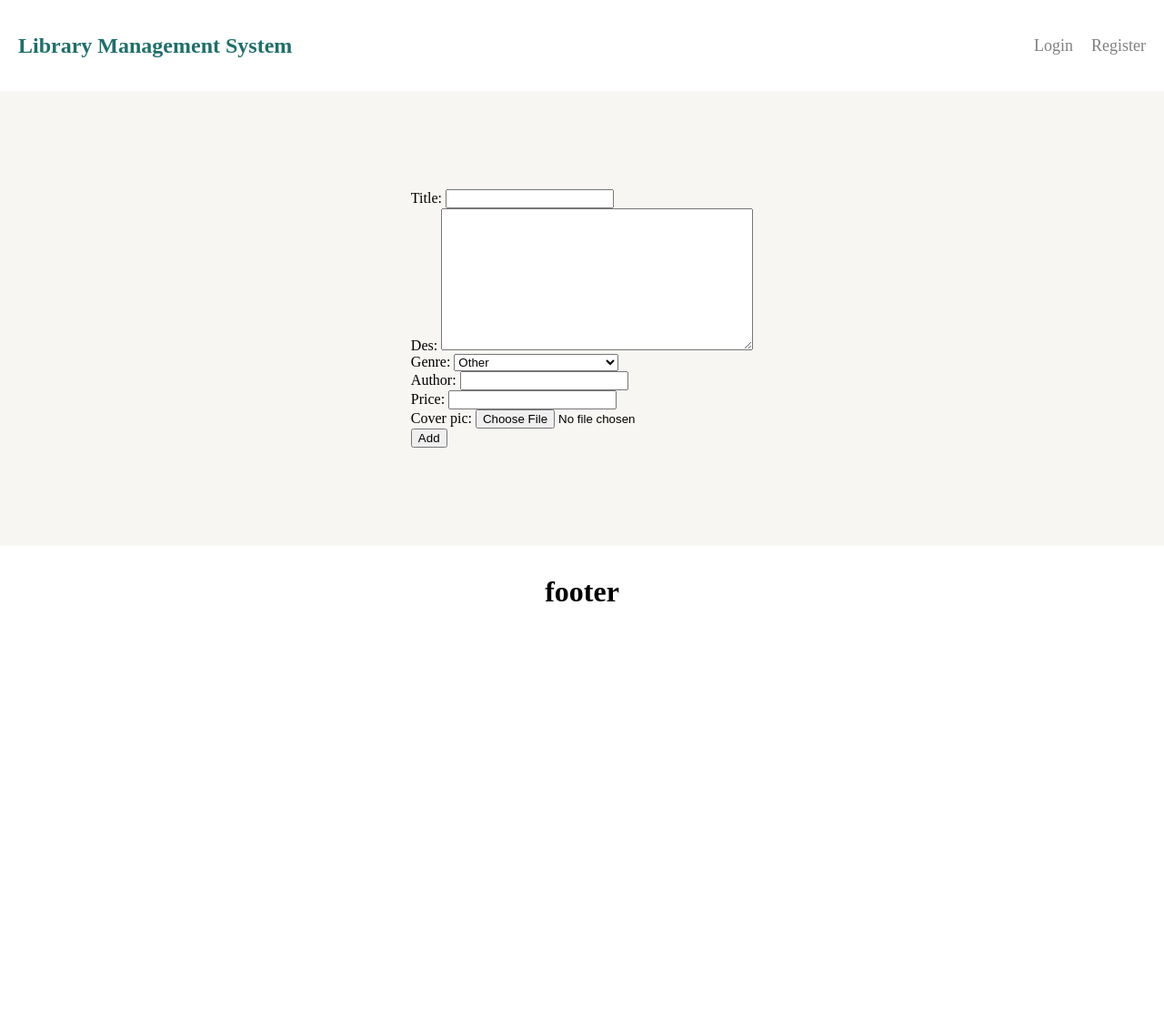
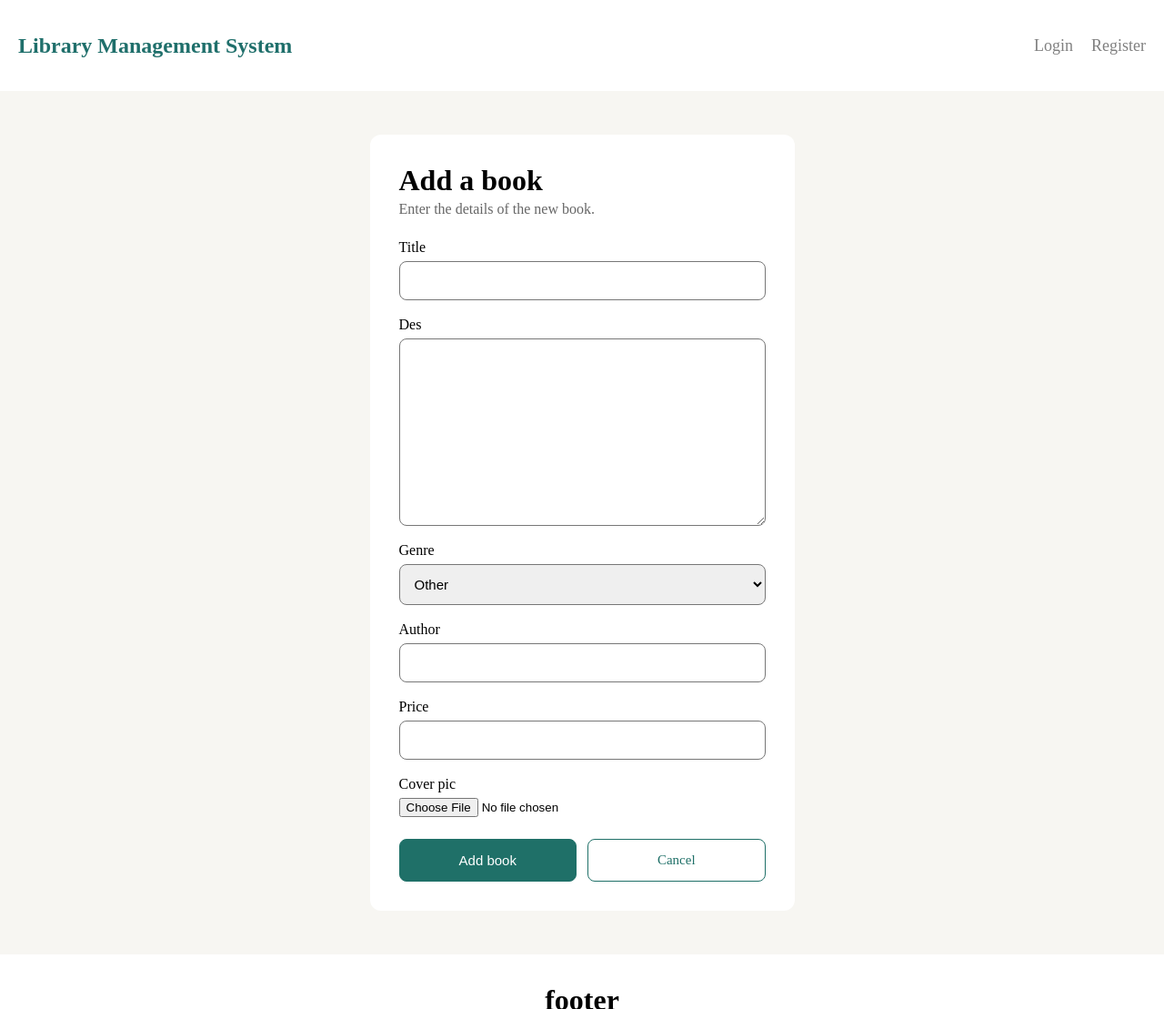
Before and after one commit to Nadish001/book-management-system, a Django app: page /library/addbook in a window 1280 px wide. Shown: the whole page at 91% size. Run offline with Django 5.2, Linux system fonts and the light colour scheme.

Commit message:
updations

```diff
--- a/app/urls.py
+++ b/app/urls.py
@@ -9,7 +9,7 @@ urlpatterns=[
     path('login',loginpage,name='login'),
     path('logout',logoutpage,name="logout"),
     path('dash',dashboard,name='dash'),
-    path('manage',managepage,name='manage'),
+    path('managepage',managepage,name='managepage'),
     path('profile',profilepage,name='profile'),
     path('proedit',profileedit,name='proedit'),
     path('addbook',addbook,name='addbook'),
--- a/app/views.py
+++ b/app/views.py
@@ -86,10 +86,23 @@ def managepage(request):
     return render(request,'manage.html',{'book':book})
 
 def viewbook(request,bid):
-    return render(request,'viewbook.html')
+    book = Books.objects.get(id=bid)
+    return render(request, 'viewbook.html', {'book': book})
 
 def editbook(request,bid):
-    return render(request,'editbook.html')
+    book = Books.objects.get(id=bid)
+    if request.method == 'POST':
+        form = Bookform(request.POST, request.FILES, instance=book)
+        if form.is_valid():
+            form.save()
+            return redirect(managepage)
+    else:
+        form = Bookform(instance=book)
+    return render(request, 'editbook.html', {'form': form, 'book': book})
 
-def deletebook(request,bid):
-    pass
+def deletebook(request, bid):
+    book =Books.objects.get(id = bid)
+    if request.method == 'POST':
+        book.delete()
+        return redirect(managepage)
+    return render(request, 'deletebook.html', {'book': book})
--- a/templates/addbook.html
+++ b/templates/addbook.html
@@ -1,8 +1,46 @@
 {% extends 'base.html' %}
+
 {% block content %}
-<form method="post" enctype="multipart/form-data">
-    {% csrf_token%}
-    {{form}}
-    <input type="submit" value="Add">
-</form>
+<style>
+    .bk-card { background: #fff; border-radius: 12px; padding: 32px; max-width: 480px; margin: 48px auto; }
+    .bk-card h1 { margin: 0 0 4px; }
+    .bk-muted { margin: 0 0 24px; color: #666; }
+    .bk-field { margin-bottom: 18px; }
+    .bk-field label { display: block; margin-bottom: 6px; }
+    .bk-field input[type="text"],
+    .bk-field input[type="number"],
+    .bk-field select,
+    .bk-field textarea { width: 100%; padding: 12px; border: 1px solid #777; border-radius: 8px; font-size: 15px; box-sizing: border-box; }
+    .bk-field textarea { min-height: 110px; }
+    .bk-err { display: block; color: #b00020; margin-top: 4px; }
+    .bk-actions { display: flex; gap: 12px; margin-top: 24px; }
+    .bk-btn { flex: 1; text-align: center; padding: 14px; border-radius: 8px; background: #1f7068; color: #fff; border: 1px solid #1f7068; font-size: 15px; cursor: pointer; text-decoration: none; }
+    .bk-btn:hover { background: #17554f; }
+    .bk-btn-light { background: #fff; color: #1f7068; }
+    .bk-btn-light:hover { background: #eef5f4; }
+</style>
+
+<div class="bk-card">
+    <h1>Add a book</h1>
+    <p class="bk-muted">Enter the details of the new book.</p>
+
+    <form method="post" enctype="multipart/form-data">
+        {% csrf_token %}
+
+        {% for field in form %}
+        <div class="bk-field">
+            <label for="{{ field.id_for_label }}">{{ field.label }}</label>
+            {{ field }}
+            {% for error in field.errors %}
+                <small class="bk-err">{{ error }}</small>
+            {% endfor %}
+        </div>
+        {% endfor %}
+
+        <div class="bk-actions">
+            <button type="submit" class="bk-btn">Add book</button>
+            <a href="{% url 'managepage' %}" class="bk-btn bk-btn-light">Cancel</a>
+        </div>
+    </form>
+</div>
 {% endblock %}
--- a/templates/base.html
+++ b/templates/base.html
@@ -11,7 +11,7 @@
         {% if user.is_superuser %}
         <a href="{% url 'profile' %}">{{ request.user }}</a>
         <a href="{% url 'logout' %}">Logout</a>
-        <a href="{% url 'manage' %}">Manage</a>
+        <a href="{% url 'managepage' %}">Manage</a>
         {% elif user.is_authenticated %}
         <a href="{% url 'dash' %}">Dashboard</a>
         <a href="{% url 'profile' %}">{{ request.user }}</a>
```
Also changed, not shown: templates/deletebook.html (added, +34 -0 lines), templates/editbook.html (+50 -0 lines), templates/viewbook.html (+52 -0 lines).
